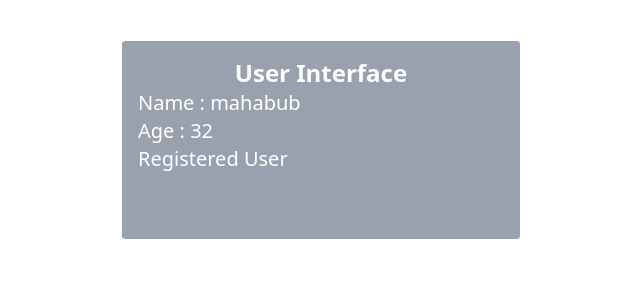
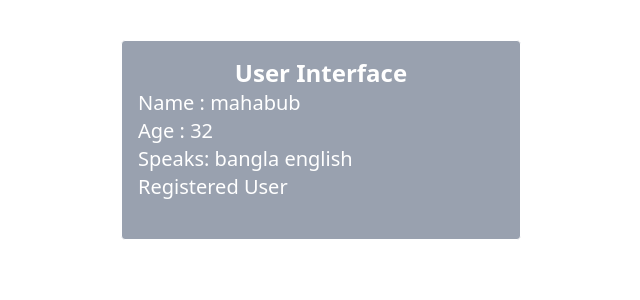
Before and after one commit to mahbub810515/typescript-practice, a React (Vite) app: page / in a window 1280 px wide. Shown: the top 300 px of the page, without its empty margins (319-959 px from the left). Built offline with nearby package versions, Linux system fonts and the light colour scheme.

Commit message:
send & recieve array as a props

```diff
--- a/src/App.jsx
+++ b/src/App.jsx
@@ -4,7 +4,7 @@ import User from './assets/components/User'
 const App = () => {
   return (
     <div>
-      <User name={"mahabub"} age={32} isRegistered={true} />
+      <User name={"mahabub"} age={32} isRegistered={true} lan={["bangla","english"]} />
 
     </div>
   )
--- a/src/assets/components/User.tsx
+++ b/src/assets/components/User.tsx
@@ -3,15 +3,22 @@ import React from 'react'
 type userProps = {
     name: string,
     age: number,
-    isRegistered: boolean
+    isRegistered: boolean,
+    lan:string[]
 }
 
-const User = ({name,age,isRegistered}:userProps) => {
+const User = ({name,age,isRegistered,lan}:userProps) => {
     return (
         <div className='w-100 h-50 mx-auto my-10 p-4 text-xl text-white border rounded bg-gray-400'>
             <h1 className='text-center font-bold text-2xl'>User Interface</h1>
             <h3>Name : {name}</h3>
             <h3>Age : {age}</h3>
+            <h2>Speaks:
+                {lan.map((language,index)=>{
+                    return <span key={index}> {language} </span>
+                })}
+
+            </h2>
             {isRegistered ? <p>Registered User</p> : <p>Not Resigtered User</p>}
 
         </div>
```
